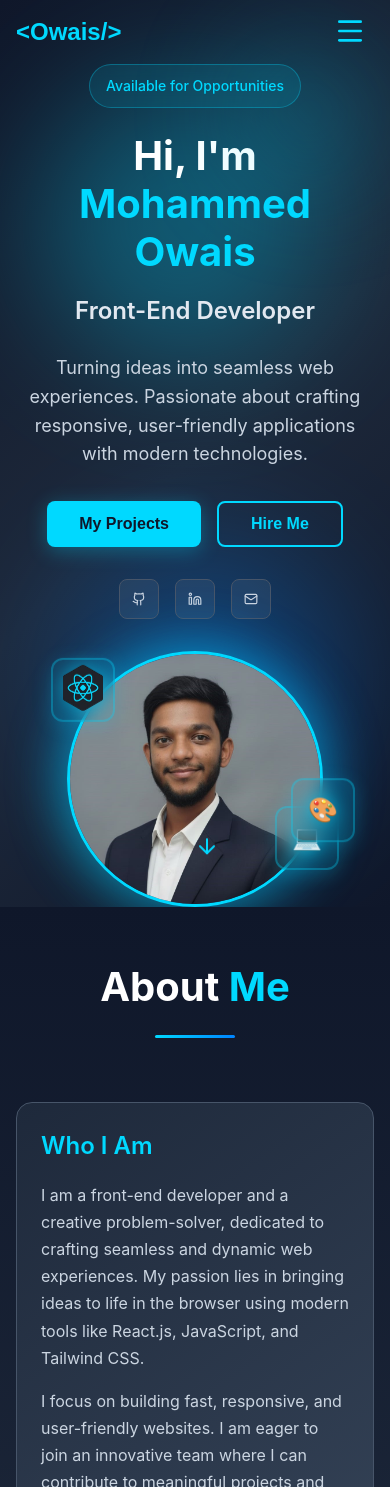
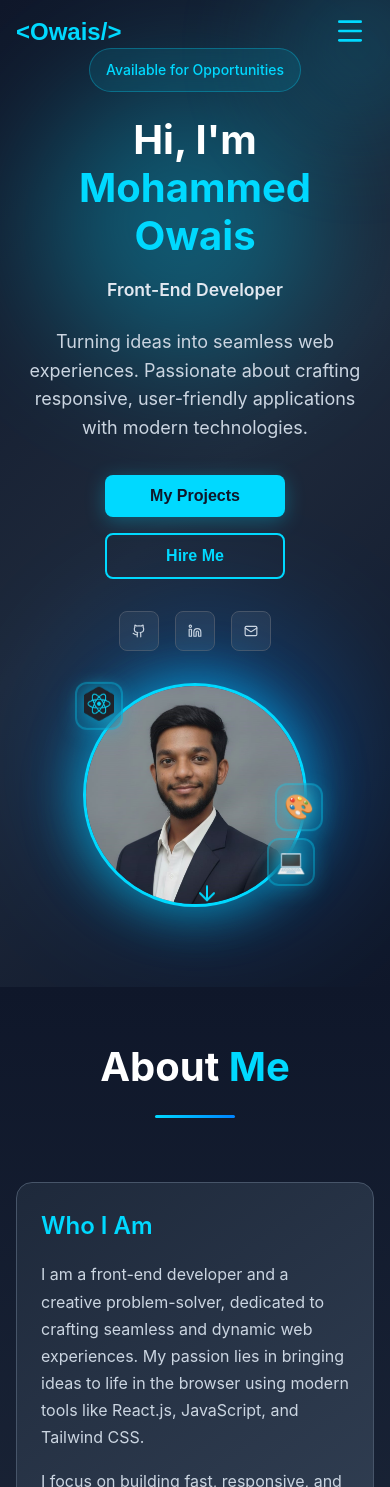
Before and after one commit to VT-Owais/My-web-Portfolio, a React (Vite) app: page / in a window 390 px wide. Shown: the top 1487 px of the page. Built offline with nearby package versions, Linux system fonts and the light colour scheme.

Commit message:
updated css

```diff
--- a/src/Components/Hero/Hero.css
+++ b/src/Components/Hero/Hero.css
@@ -241,11 +241,13 @@
   flex: 1;
   display: flex;
   justify-content: center;
+  margin-bottom: 2rem; /* Added space below image on mobile */
 }
 
 @media (min-width: 1024px) {
   .hero-right-content {
     justify-content: flex-end;
+    margin-bottom: 0; /* Remove margin on desktop */
   }
 }
 
@@ -356,10 +358,11 @@
   font-size: 1.5rem;
   filter: drop-shadow(0 0 8px rgba(0, 217, 255, 0.5));
 }
+
 .element-icon img{
   width: 40px;
-    position: relative;
-    top: 0.2rem;
+  position: relative;
+  top: 0.2rem;
 }
 
 /* Scroll Indicator */
@@ -415,13 +418,113 @@
   animation: glowPulse 3s ease-in-out infinite alternate;
 }
 
-/* For mobile, adjust the glow position */
-@media (max-width: 1023px) {
+/* Mobile Responsive Fixes */
+@media (max-width: 767px) {
+  .hero-section {
+    padding: 3rem 0 2rem;
+    min-height: 90vh;
+  }
+
+  .hero-right-content {
+    margin-bottom: 3rem; /* Added more space below image on mobile */
+  }
+
+  /* Fix floating icons positioning on mobile */
+  .floating-element {
+    width: 3rem;
+    height: 3rem;
+    z-index: 3;
+  }
+
+  .element-1 {
+    top: 0.5rem;
+    left: -0.5rem;
+  }
+
+  .element-2 {
+    bottom: 1rem;
+    right: -0.5rem;
+  }
+
+  .element-3 {
+    top: 45%;
+    right: -1rem;
+  }
+
+  .element-icon img {
+    width: 30px;
+  }
+
+  /* Adjust glow position for mobile */
   .hero-right-content::before {
-    top: -1rem;
-    right: 1rem;
+    top: -4rem;
+    right: -2rem;
     width: 8rem;
     height: 8rem;
     opacity: 0.15;
   }
+
+  /* Adjust profile image size for mobile */
+  .profile-image-wrapper {
+    width: 14rem;
+    height: 14rem;
+  }
+
+  .hero-title {
+    font-size: 1.8rem;
+  }
+
+  .hero-subtitle {
+    font-size: 1.1rem;
+  }
+
+  .hero-description {
+    font-size: 0.9rem;
+    padding: 0 0.5rem;
+  }
+
+  .hero-buttons {
+    flex-direction: column;
+    align-items: center;
+  }
+
+  .btn-primary,
+  .btn-secondary {
+    width: 180px;
+  }
 }
+
+/* Tablet Responsive */
+@media (min-width: 768px) and (max-width: 1023px) {
+  .profile-image-wrapper {
+    width: 16rem;
+    height: 16rem;
+  }
+
+  .hero-content-wrapper {
+    gap: 2rem;
+  }
+
+  .hero-text {
+    text-align: center;
+  }
+
+  .hero-description {
+    max-width: 600px;
+    margin-left: auto;
+    margin-right: auto;
+  }
+
+  .hero-buttons {
+    justify-content: center;
+  }
+
+  .hero-social {
+    justify-content: center;
+  }
+
+  .floating-element {
+    width: 3.5rem;
+    height: 3.5rem;
+  }
+}
```
